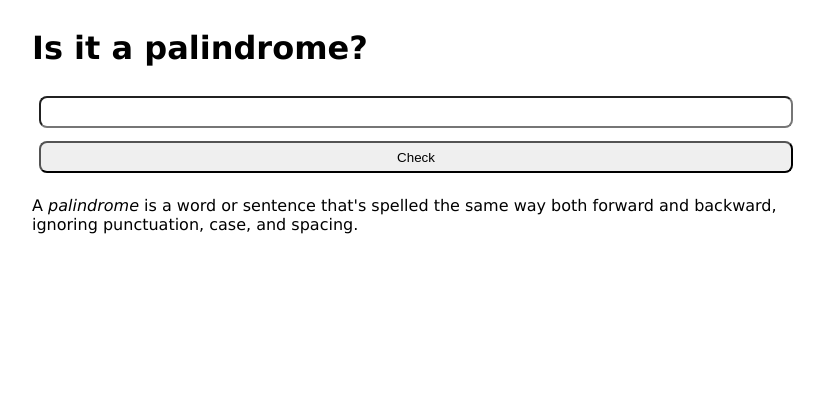
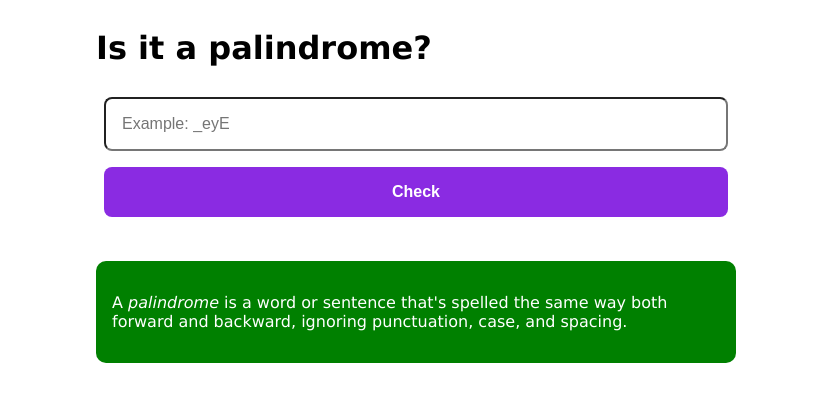
Before and after one commit to elliotvhill/fcc-js-palindrome-project, a plain HTML site: page index.html in a window 1280 px wide. Both pictures are taken after a click on the button "Check". Shown: the whole page, without its empty margins (224-1048 px from the left). Drawn offline with Linux system fonts and the light colour scheme.

Commit message:
cleaned up script; styling; added input placeholder text

```diff
--- a/index.html
+++ b/index.html
@@ -9,7 +9,7 @@
 <body>
     <div class="container">
         <h1>Is it a palindrome?</h1>
-        <input type="text" id="text-input">
+        <input type="text" id="text-input" placeholder="Example: _eyE">
         <button id="check-btn" onclick="submit">Check</button>
         <div id="result"></div>
         <div id="palindrome-definition">
--- a/script.js
+++ b/script.js
@@ -1,43 +1,31 @@
-
-/* VARIABLES */
 const textInput = document.getElementById("text-input")
 const checkBtn = document.getElementById("check-btn")
 const result = document.getElementById("result")
 const palindromeDefinition = document.getElementById("palindrome-definition")
 
-
-
-
-/* FUNCTIONS */
-
-
-// submit input
 const submit = () => {
     let str = textInput.value
     let cleanStr = [];
-    // check if input is empty
     if (!str) {
-        alert('Please input a value') // √
+        alert('Please input a value')
     } else {
-        // remove non-alphanum chars √
         const removeInvalidChars = str => {
             const regex = /[^a-z0-9]/ig
             cleanStr = str.replace(regex, "")
             return cleanStr
         }
-        removeInvalidChars(str) // √
-        console.log(removeInvalidChars(str)) // √
-        // check for palindrome
-        let strArr = cleanStr.split("") // √
+        removeInvalidChars(str)
+        console.log(removeInvalidChars(str))
+        let strArr = cleanStr.split("")
         console.log(strArr)
-        let palindrome = strArr.reverse("").join("") // √
+        let palindrome = strArr.reverse("").join("")
         console.log(`Palindrome is: ${palindrome.toLowerCase()}`)
         const isPalindrome = (str1, str2) => {
             if (str1.toLowerCase() !== str2.toLowerCase()) {
-                result.innerText = `${str} is not a palindrome`
+                result.innerHTML = `<span><strong>${str}</strong></span> is not a palindrome`
                 return console.log(`${str} is not a palindrome`)
             } else {
-                result.innerText = `${str} is a palindrome`
+                result.innerHTML = `<span><strong>${str}</strong></span> is a palindrome`
                 return console.log(`${str} is a palindrome`)
             }
         }
@@ -46,9 +34,4 @@ const submit = () => {
     textInput.value = ""
 }
 
-
-
-
-/* EVENT LISTENERS */
-
 checkBtn.addEventListener('click', submit)
--- a/styles.css
+++ b/styles.css
@@ -1,5 +1,5 @@
 .container {
-    max-width: 60vw;
+    max-width: 50vw;
     margin: 0 auto;
     font-family: Verdana, Geneva, Tahoma, sans-serif;
     display: flex;
@@ -8,12 +8,34 @@
 
 input {
     border-radius: 8px;
-    padding: 0.5em;
+    padding: 1em;
     margin: 0.5em;
+    font-size: 1rem;
 }
 
 button {
     border-radius: 8px;
-    padding: 0.5em;
+    border-style: hidden;
+    padding: 1em;
     margin: 0.5em;
+    font-size: 1rem;
+    font-weight: bold;
+    background-color: blueviolet;
+    color: white;
 }
+
+#result {
+    font-size: 1.5rem;
+    align-self: center;
+    padding-top: 1em;
+    padding-bottom: 0.5em;
+}
+
+#palindrome-definition {
+    margin: 0 auto;
+    background-color: green;
+    border-radius: 10px;
+    padding: 1em;
+    color: white;
+    font-weight: normal;
+}
```
